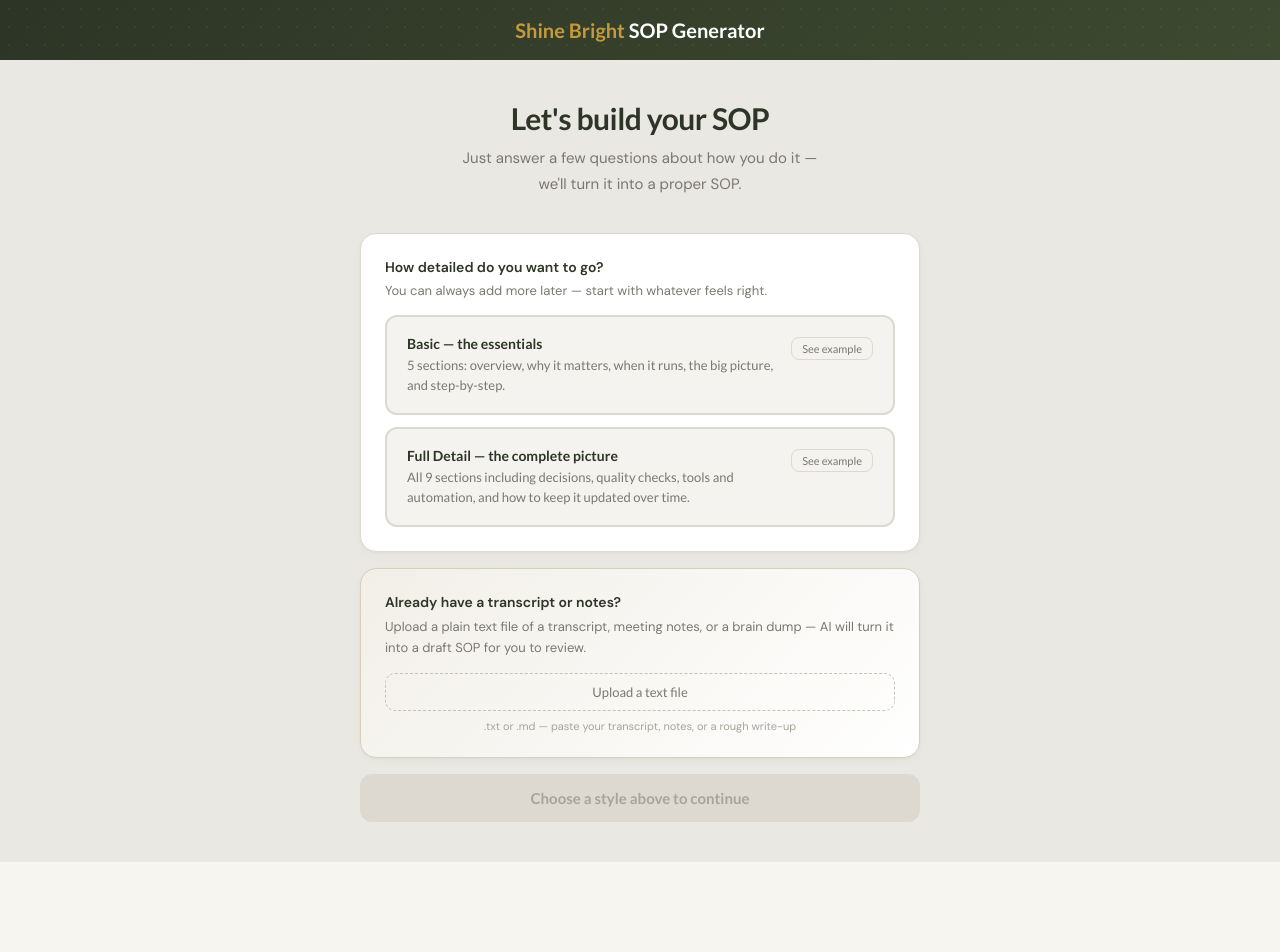
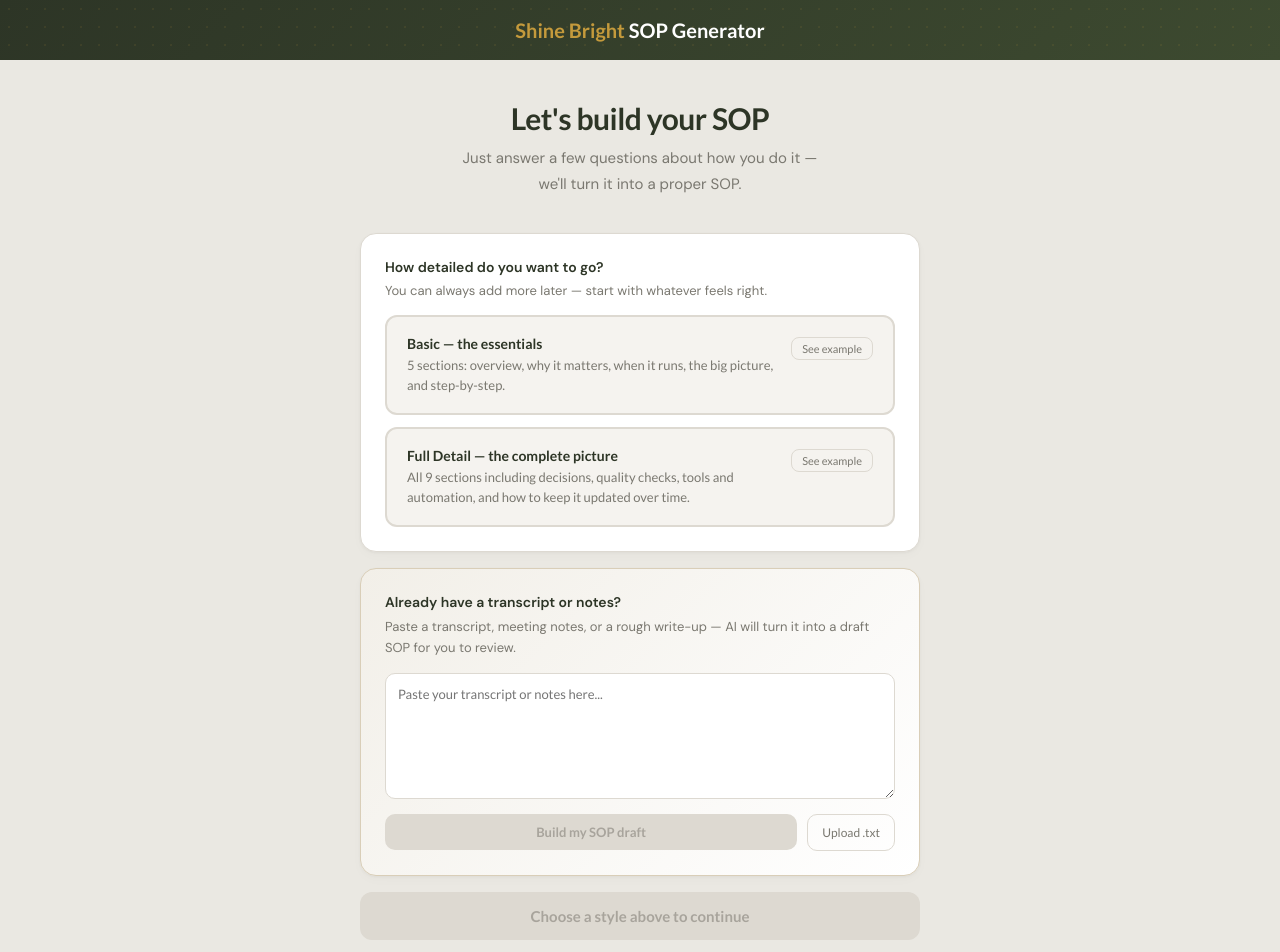
Before and after one commit to shinebrightvirtual/SOP-Generator, a React (Vite) app: page / in a window 1280 px wide. Shown: the top 952 px of the page. Before the commit the page ends 862 px from the top, so only its background shows below. Built offline with nearby package versions, Linux system fonts and the light colour scheme.

Commit message:
Add transcript paste textarea to welcome screen
Replace file-upload-only approach with a textarea for pasting transcripts
directly, with an optional "Upload .txt" button to load a file into it.

https://claude.ai/code/session_01U3Um8QNLA3se9CuyLywfMg

```diff
--- a/src/components/WelcomeScreen.jsx
+++ b/src/components/WelcomeScreen.jsx
@@ -36,16 +36,22 @@ export default function WelcomeScreen({ onStart, onTranscriptReady }) {
     width: "100%",
   });
 
+  const [transcript, setTranscript] = useState("");
+
   const handleTranscriptUpload = async (e) => {
     const file = e.target.files[0];
     if (!file) return;
+    const text = await file.text();
+    setTranscript(text);
+    e.target.value = "";
+  };
+
+  const handleBuildFromTranscript = async () => {
+    if (!transcript.trim()) return;
     setUploadError("");
     setProcessing(true);
-    setProcessStatus("Reading your transcript...");
+    setProcessStatus("Building your SOP draft...");
     try {
-      const transcript = await file.text();
-      if (!transcript.trim()) throw new Error("The file appears to be empty.");
-      setProcessStatus("Building your SOP draft...");
       const parsed = await extractSOPFromTranscript(transcript);
       setProcessStatus("Done! Loading your draft...");
       await new Promise(r => setTimeout(r, 400));
@@ -166,13 +172,13 @@ export default function WelcomeScreen({ onStart, onTranscriptReady }) {
             </div>
           </div>
 
-          {/* Transcript upload */}
+          {/* Transcript paste */}
           <div style={{ ...cardStyle, background: gradients.warmBg, border: `1.5px solid ${colors.borderWarm}` }}>
             <div style={{ fontWeight: typography.weights.semibold, fontSize: typography.sizes.bodyLg, color: colors.primary, marginBottom: "6px" }}>
               Already have a transcript or notes?
             </div>
             <div style={{ fontSize: "13px", color: colors.textMuted, marginBottom: "14px", lineHeight: 1.6 }}>
-              Upload a plain text file of a transcript, meeting notes, or a brain dump — AI will turn it into a draft SOP for you to review.
+              Paste a transcript, meeting notes, or a rough write-up — AI will turn it into a draft SOP for you to review.
             </div>
 
             {uploadError && (
@@ -189,15 +195,47 @@ export default function WelcomeScreen({ onStart, onTranscriptReady }) {
               </div>
             ) : (
               <>
-                <input type="file" ref={fileRef} accept=".txt,.md,.doc,.docx,text/plain" style={{ display: "none" }} onChange={handleTranscriptUpload} />
-                <button
-                  style={{ ...S.uploadVideoBtn, width: "100%", justifyContent: "center" }}
-                  onClick={() => fileRef.current?.click()}
-                >
-                  Upload a text file
-                </button>
-                <div style={{ fontSize: "11px", color: colors.textFaint, marginTop: "8px", textAlign: "center" }}>
-                  .txt or .md — paste your transcript, notes, or a rough write-up
+                <textarea
+                  value={transcript}
+                  onChange={e => { setTranscript(e.target.value); setUploadError(""); }}
+                  placeholder="Paste your transcript or notes here..."
+                  rows={5}
+                  style={{
+                    width: "100%", boxSizing: "border-box", padding: "10px 12px",
+                    borderRadius: radii.lg, border: `1.5px solid ${colors.border}`,
+                    background: colors.white, fontSize: typography.sizes.body,
+                    fontFamily: typography.fontFamily, color: colors.textPrimary,
+                    lineHeight: 1.6, resize: "vertical", outline: "none",
+                    marginBottom: "10px",
+                  }}
+                />
+                <div style={{ display: "flex", alignItems: "center", gap: "10px" }}>
+                  <button
+                    onClick={handleBuildFromTranscript}
+                    disabled={!transcript.trim()}
+                    style={{
+                      flex: 1, padding: "10px", borderRadius: radii.lg, border: "none",
+                      background: transcript.trim() ? gradients.primary : colors.border,
+                      color: transcript.trim() ? colors.white : colors.textFaint,
+                      fontSize: typography.sizes.body, fontWeight: typography.weights.semibold,
+                      cursor: transcript.trim() ? "pointer" : "default",
+                      fontFamily: typography.fontFamily, transition: "all 0.15s",
+                    }}
+                  >
+                    Build my SOP draft
+                  </button>
+                  <input type="file" ref={fileRef} accept=".txt,.md,text/plain" style={{ display: "none" }} onChange={handleTranscriptUpload} />
+                  <button
+                    onClick={() => fileRef.current?.click()}
+                    style={{
+                      padding: "10px 14px", borderRadius: radii.lg,
+                      border: `1.5px solid ${colors.border}`, background: "transparent",
+                      color: colors.textMuted, fontSize: typography.sizes.body2,
+                      cursor: "pointer", fontFamily: typography.fontFamily, whiteSpace: "nowrap",
+                    }}
+                  >
+                    Upload .txt
+                  </button>
                 </div>
               </>
             )}
```
